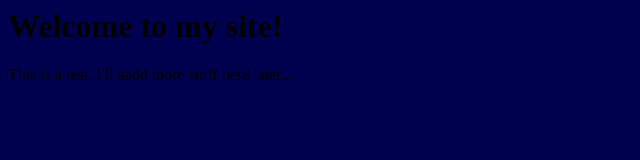
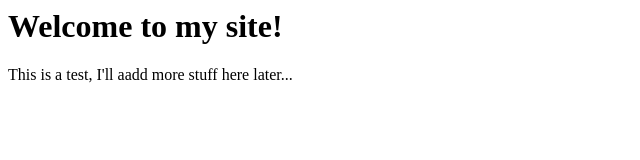
Before and after one commit to Elchim/shoes, a plain HTML site: page index.html in a window 1280 px wide. Shown: the whole page, without its empty margins (0-640 px from the left). Drawn offline with Linux system fonts and the light colour scheme.

Commit message:
Update index.html

```diff
--- a/index.html
+++ b/index.html
@@ -1,6 +1,6 @@
 <html>
   <title>This is my test site</title>
-  <body bgcolor=rgb(255)>
+  <body>
     <h1>Welcome to my site!</h1>
     <p>This is a test, I'll aadd more stuff here later...</p>
   </body>
```
